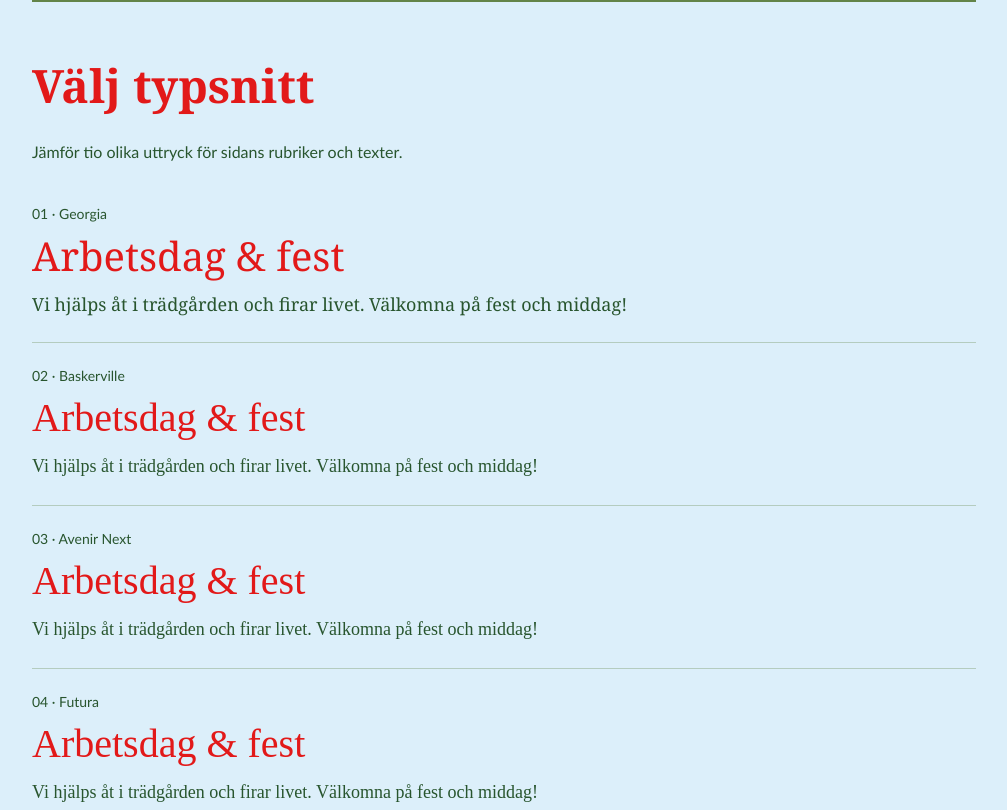
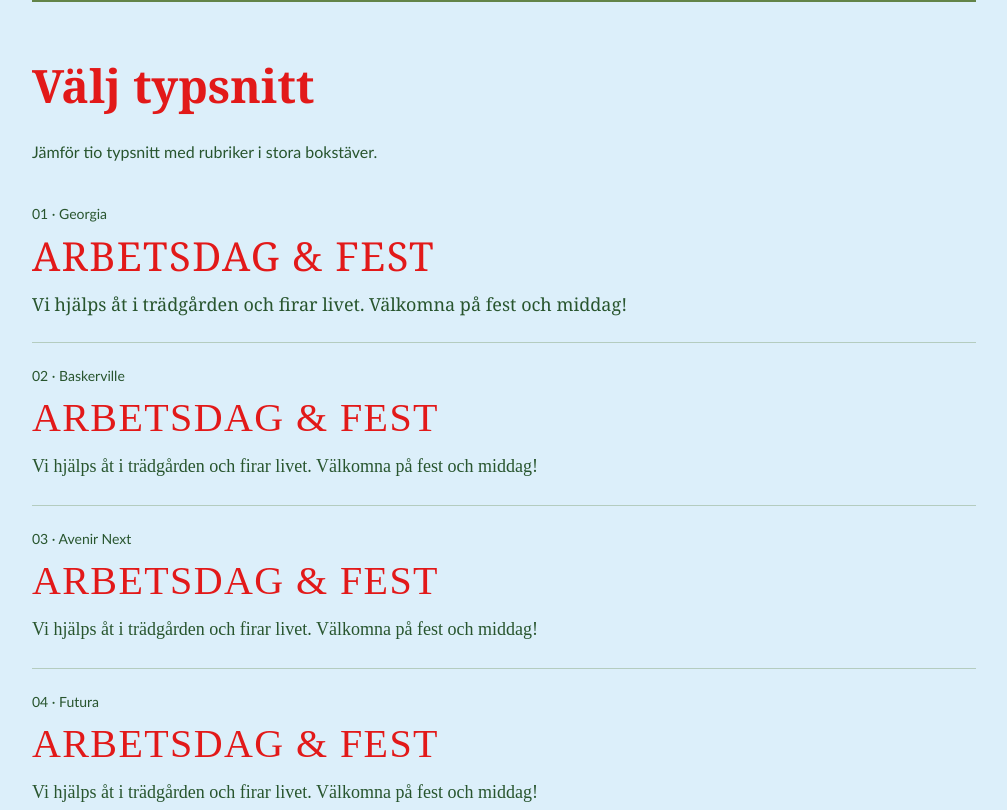
Before and after one commit to jeremistadler/13august, a website: page frontend/index.html in a window 1280 px wide. Shown: the part 4500-5310 px from the top of the page, without its empty margins (136-1143 px from the left). Drawn offline with Linux system fonts and the light colour scheme.

Commit message:
Show typeface sample headings in uppercase

```diff
--- a/frontend/index.html
+++ b/frontend/index.html
@@ -35,7 +35,7 @@
     .font-options { margin-top: 64px; border-top: 2px solid #638448; }
     .font-sample { padding: 24px 0; border-bottom: 1px solid #63844855; }
     .font-label { margin: 0 0 8px; font: 14px "Trebuchet MS", sans-serif; }
-    .font-preview { color: #e21919; font-size: clamp(28px, 5vw, 40px); line-height: 1.3; margin: 0 0 8px; }
+    .font-preview { text-transform: uppercase; letter-spacing: 0.035em; color: #e21919; font-size: clamp(28px, 5vw, 40px); line-height: 1.3; margin: 0 0 8px; }
     .font-body { font-size: 18px; margin: 0; }
     .schedule { list-style: none; margin: 0; padding: 0; }
     .schedule li { display: flex; gap: 24px; padding: 14px 0; border-bottom: 1px solid #28552e40; font-size: 20px; }
@@ -136,7 +136,7 @@
     </section>
     <section class="font-options" aria-labelledby="font-options-title">
       <h2 id="font-options-title">Välj typsnitt</h2>
-      <p>Jämför tio olika uttryck för sidans rubriker och texter.</p>
+      <p>Jämför tio typsnitt med rubriker i stora bokstäver.</p>
       <div class="font-sample">
         <p class="font-label">01 · Georgia</p>
         <div style="font-family: 'Georgia', serif">
```
